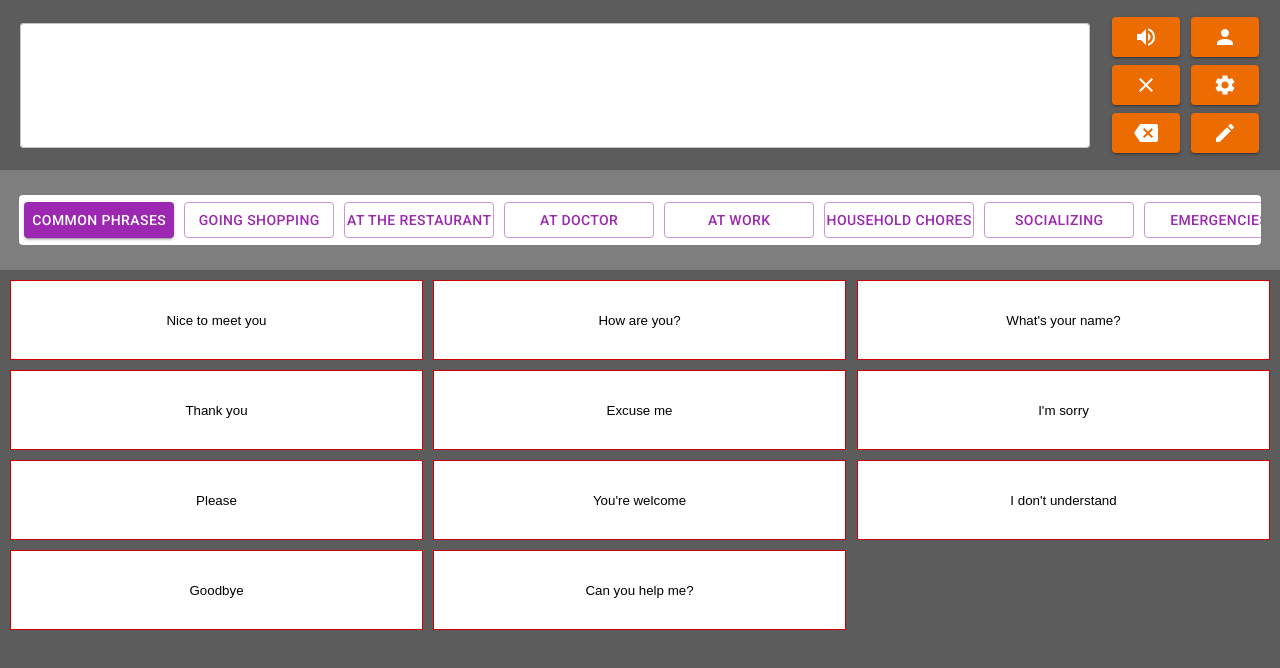
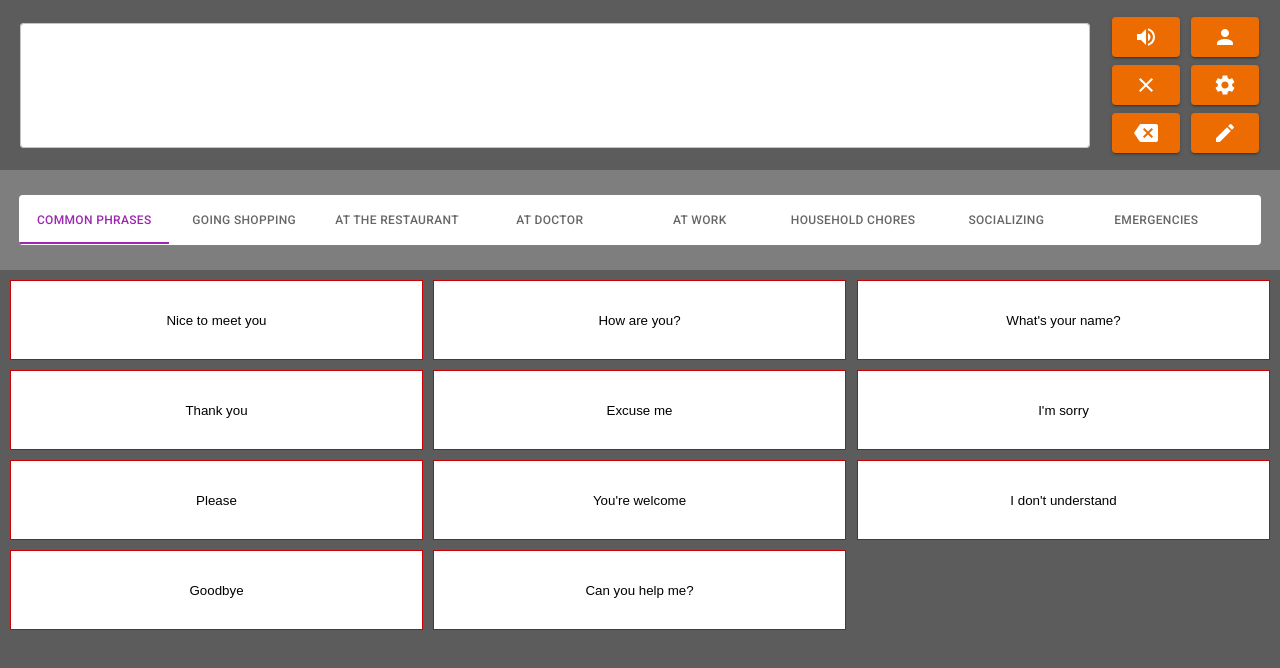
Before and after one commit to RodriSanchez1/cboard-phrase, a React (Vite) app: page / in a window 1280 px wide. Shown: the top 668 px of the page. Built offline with nearby package versions, Linux system fonts and the light colour scheme.

Commit message:
Chore: Tabs component for categories bar

```diff
--- a/src/features/category/CategoriesBar/CategoriesBar.jsx
+++ b/src/features/category/CategoriesBar/CategoriesBar.jsx
@@ -1,17 +1,19 @@
-import { Box } from '@mui/material';
-import { Button } from '@mui/material';
 import './CategoriesBar.css';
 import { useSelector, useDispatch } from 'react-redux';
-import {
-  selectActiveCategoryId,
-  selectAllCategories,
-  setActiveCategoryId,
-} from '../categorySlice';
+import { selectAllCategories, setActiveCategoryId } from '../categorySlice';
+import { Box, Tab, Tabs, tabsClasses } from '@mui/material';
+
+import { useState } from 'react';
 
 export default function CategoriesBar() {
   const dispatch = useDispatch();
   const categories = useSelector(selectAllCategories);
-  const activeCategoryId = useSelector(selectActiveCategoryId);
+
+  const [value, setValue] = useState(0);
+
+  const handleChange = (event, newValue) => {
+    setValue(newValue);
+  };
 
   const handleClick = (category) => {
     dispatch(setActiveCategoryId(category.id));
@@ -30,19 +32,35 @@ export default function CategoriesBar() {
           alignItems: 'center',
         }}
       >
-        {categories.map((category) => (
-          <Button
-            key={category.id}
-            color="secondary"
-            variant={
-              category.id === activeCategoryId ? 'contained' : 'outlined'
-            }
-            onClick={() => handleClick(category)}
-            sx={{ margin: '0 5px', whiteSpace: 'nowrap', minWidth: '150px' }}
-          >
-            {category.name}
-          </Button>
-        ))}
+        <Tabs
+          value={value}
+          onChange={handleChange}
+          variant="scrollable"
+          scrollButtons="auto"
+          aria-label="scrollable auto tabs example"
+          indicatorColor="secondary"
+          textColor="secondary"
+          sx={{
+            [`& .${tabsClasses.scrollButtons}`]: {
+              '&.Mui-disabled': { opacity: 0.3 },
+            },
+          }}
+        >
+          {categories.map((category) => (
+            <Tab
+              key={category.id}
+              onClick={() => handleClick(category)}
+              sx={{
+                minWidth: '150px',
+                // ...(category.id === activeCategoryId && {
+                //   border: '3px solid #ce93d8',
+                // }),
+              }}
+              label={category.name}
+              wrapped
+            />
+          ))}
+        </Tabs>
       </Box>
     </div>
   );
```
